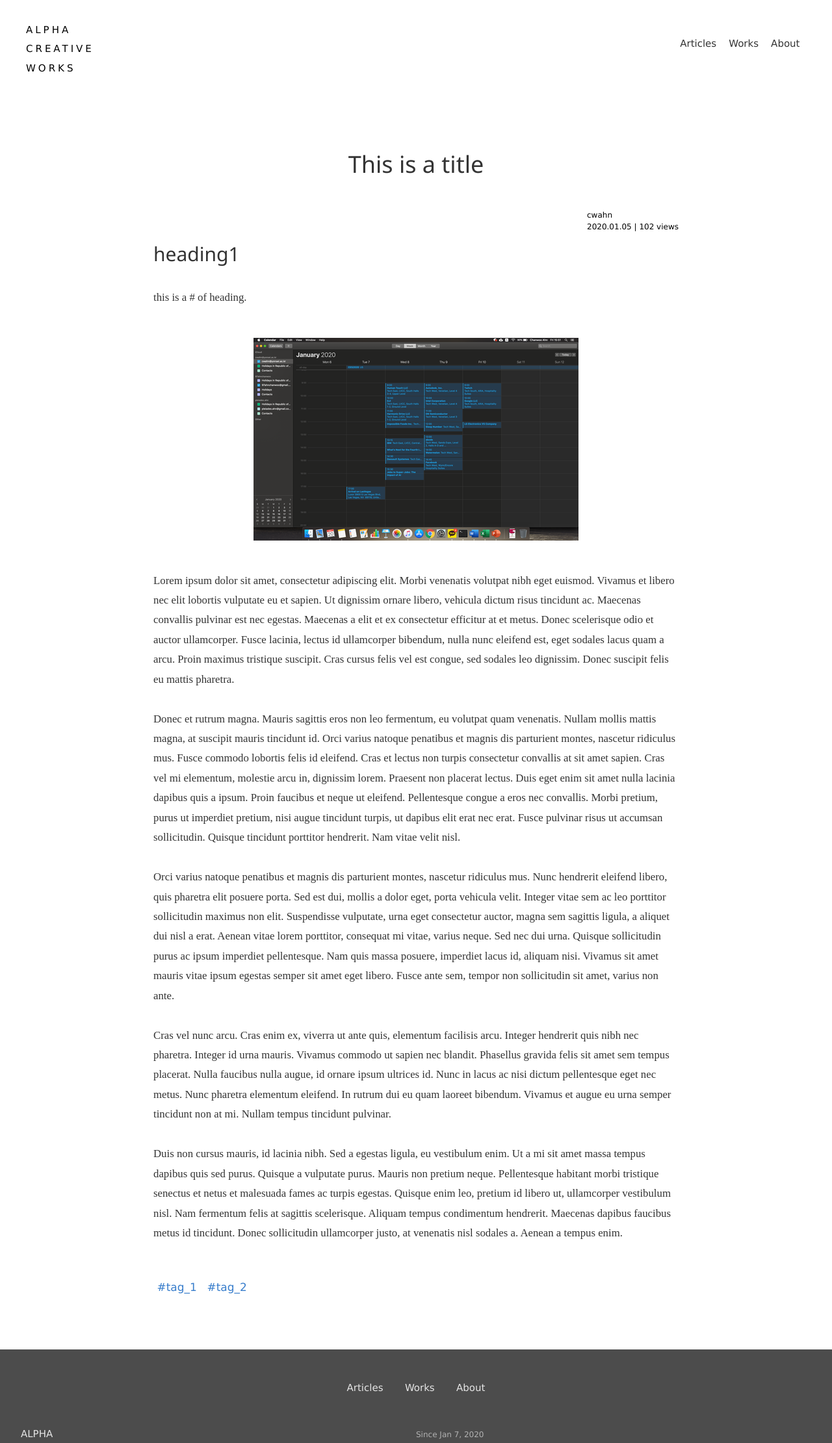
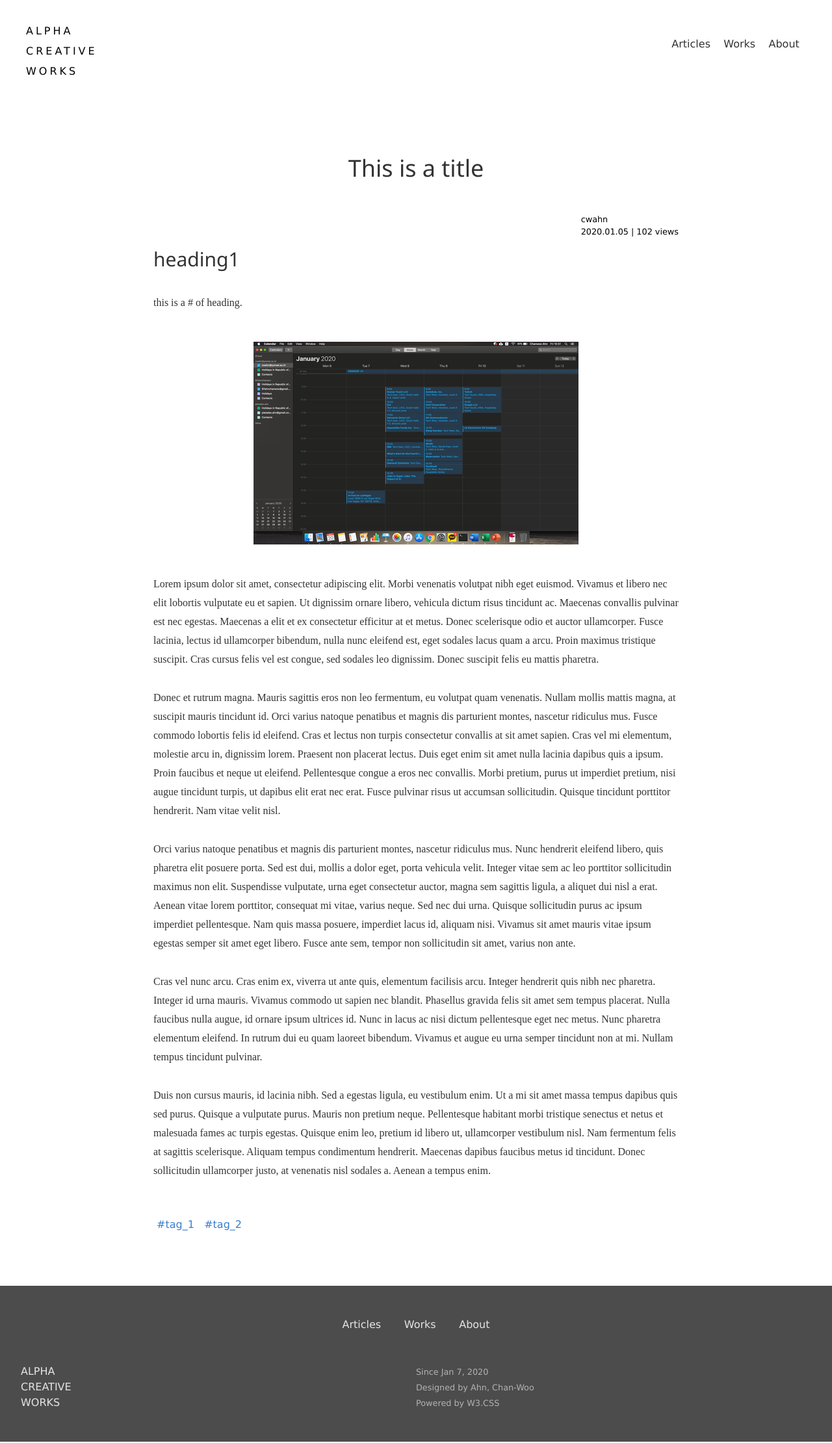
Before and after one commit to cwhan-yonsei/blog, a Django app: page /article/1 in a window 1280 px wide. Shown: the top 2221 px of the page at 65% size. Run offline with Django 3.2, Linux system fonts and the light colour scheme; data comes from the database, SQL or seed files in the repository; both versions use the stored data as it was after the commit; parts of the project's set-up code (start-up, migrations or seed data) failed here and were passed over; some libraries are stand-ins or nearby versions; some web fonts are replaced.

Commit message:
Change default font size to 16px
Change font settings with other minor settings.

```diff
--- a/acw/blog/static/blog/acw3_pro.css
+++ b/acw/blog/static/blog/acw3_pro.css
@@ -183,7 +183,7 @@ textarea {
 
 html, body {
     font-family: Verdana, sans-serif;
-    font-size: 15px;
+    font-size: 16px;
     line-height: 1.5
 }
 
--- a/acw/blog/templates/blog/article-list.html
+++ b/acw/blog/templates/blog/article-list.html
@@ -1,5 +1,5 @@
 {% extends 'blog/base.html' %}
-{% block title %} ALPHA CREATIVE WORKS {%endblock %}
+{% block title %} ALPHA CREATIVE WORKS - Article_list{%endblock %}
 {% block body %}
 <div class=" acw3-container acw3-max-width-840 acw3-margin-top">
 {% if tag == '0'%}
--- a/acw/static/blog/acw3_pro.css
+++ b/acw/static/blog/acw3_pro.css
@@ -183,7 +183,7 @@ textarea {
 
 html, body {
     font-family: Verdana, sans-serif;
-    font-size: 15px;
+    font-size: 16px;
     line-height: 1.5
 }
 
--- a/acw/static/blog/axw3.css
+++ b/acw/static/blog/axw3.css
@@ -32,18 +32,16 @@ header {
   line-height: 1.8;
 }
 
-h1, h2, h3, h4, h5, h6, p {
-  color: #333333;
-}
-
 h1,
 h2,
 h3,
 h4,
 h5,
 h6,
-p {
+p,
+li {
   font-family: "NBG";
+  color: #333333;
 }
 
 h2, h3 {
@@ -61,14 +59,12 @@ a {
 
 #content p {
   line-height: 1.8125;
-  font-size: 16.8px;
-  margin-block-start: 30.45px;
-  margin-block-end: 30.45px;
+  margin-block-start: 30px;
+  margin-block-end: 30px;
 }
 
-#content a {
+#content a, li {
   line-height: 1.8125;
-  font-size: 17px;
 }
 
 #content  h1 {
```
Also changed, not shown: acw/blog/static/blog/axw3.css (+6 -10 lines), acw/blog/templates/blog/article-list-test.html (deleted, +0 -17 lines), acw/db.sqlite3.
